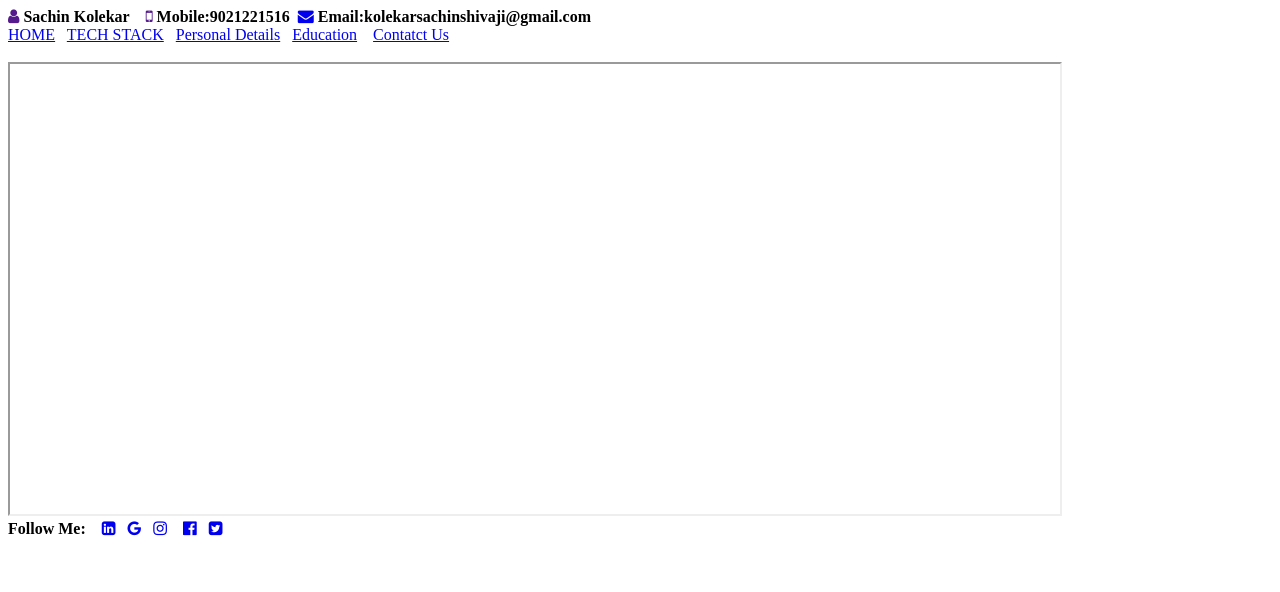
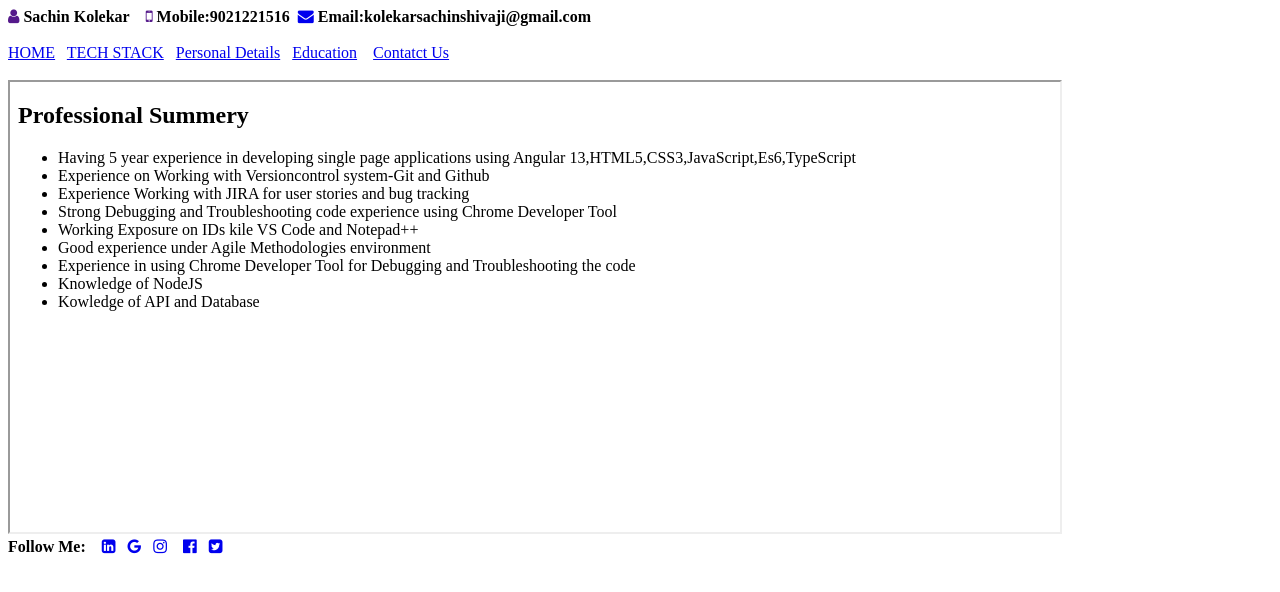
Before and after one commit to kolekarsachinshivaji/my-profile, a plain HTML site: page index.html in a window 1280 px wide. Drawn offline with Linux system fonts and the light colour scheme.

Commit message:
added by default home page link
added by default home page link

```diff
--- a/index.html
+++ b/index.html
@@ -13,7 +13,7 @@
             <strong> Mobile:9021221516</strong>&nbsp;
             <a href="https://support.google.com/mail/answer/8494?hl=en&co=GENIE.Platform%3DDesktop"><i class="fa fa-envelope" aria-hidden="true"></i></a>
             <strong> Email:kolekarsachinshivaji@gmail.com</strong>
-        </header>
+        </header><br>
         <nav>
             <a href="C:\Angular\Repositories\my-profile\home.html" target="myFrame">HOME</a>&nbsp;&nbsp;
         <a href="C:\Angular\Repositories\my-profile\techStack.html" target="myFrame" >TECH STACK</a>&nbsp;&nbsp;
@@ -22,7 +22,7 @@
         <a href="C:\Angular\Repositories\my-profile\contactus.html" target="myFrame">Contatct Us</a>
         </nav>
         <br>
-        <iframe width="1050px" height="450px" name="myFrame">
+        <iframe width="1050px" height="450px" name="myFrame" src="home.html">
 
         </iframe>
         <footer>
```
